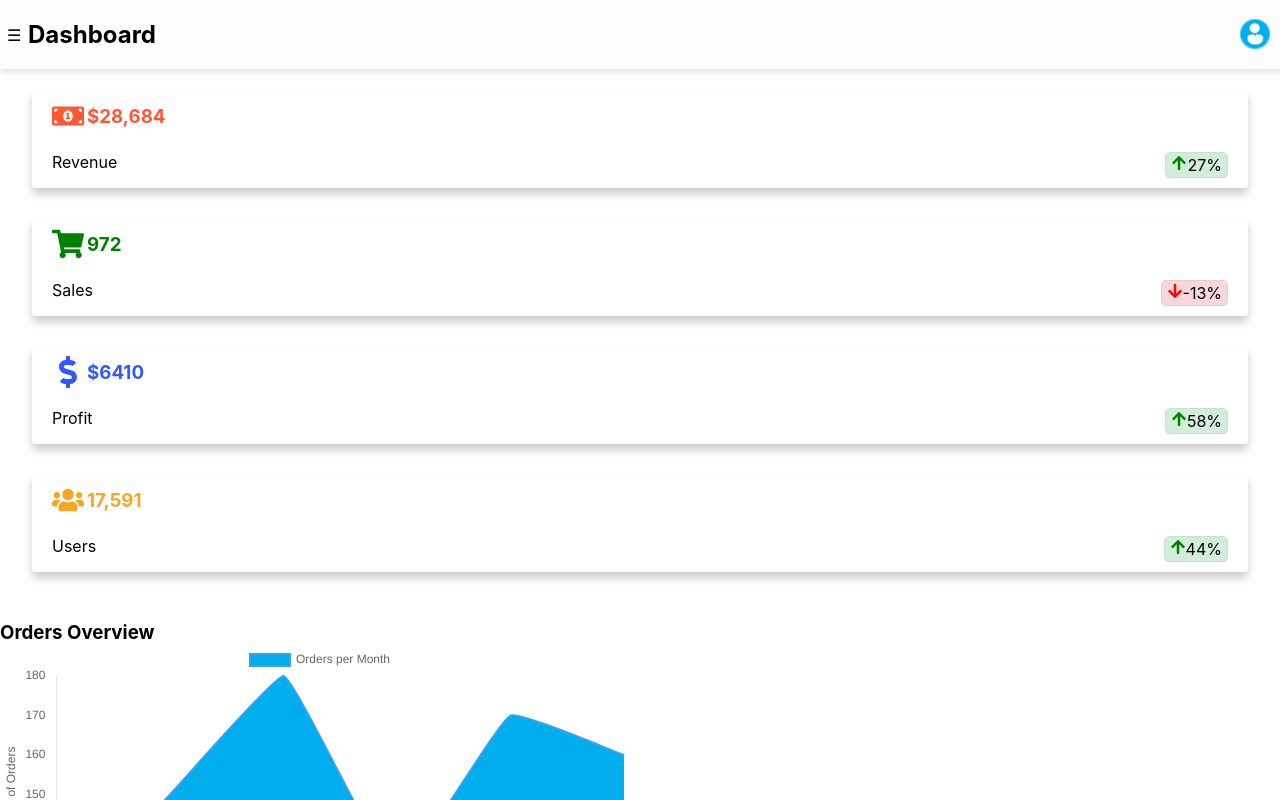
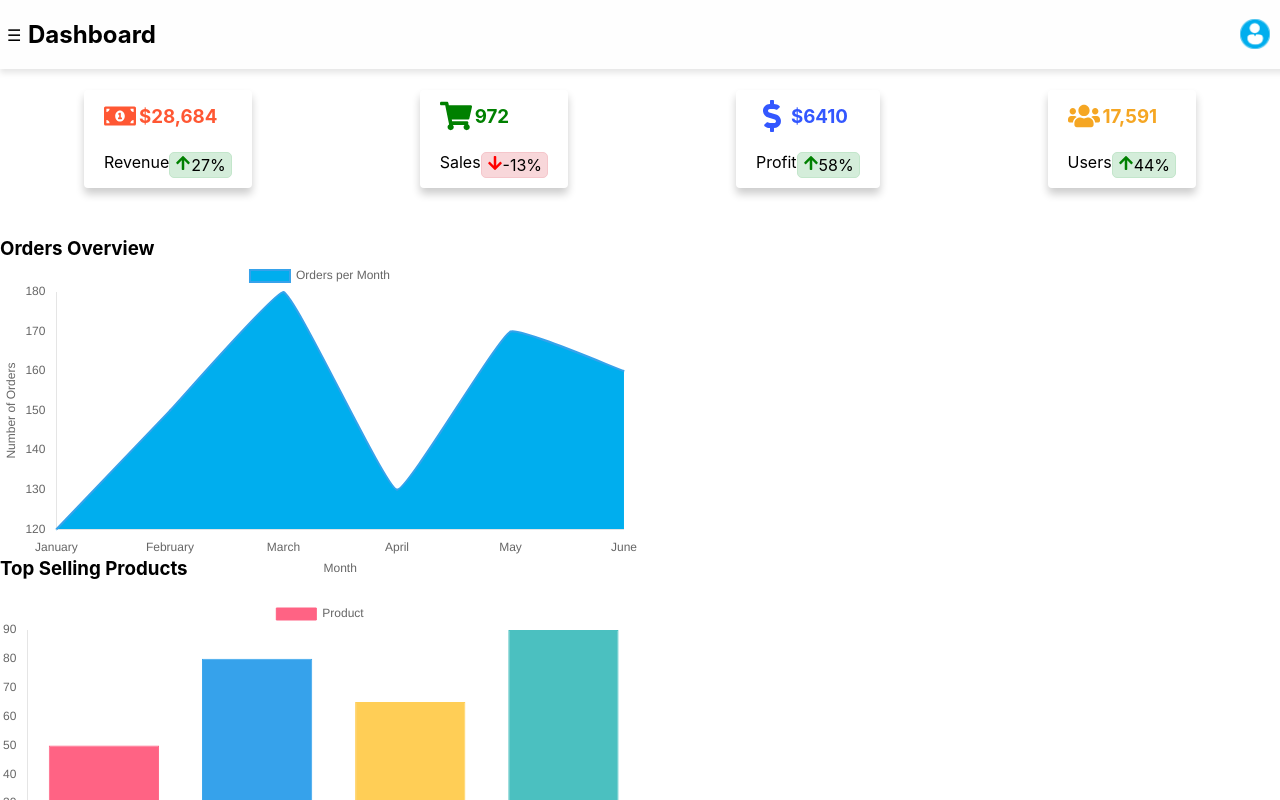
Before and after one commit to Ombito/Admin-dashboard, a React (Create React App) app: page / in a window 1280 px wide. Shown: the top 800 px of the page. Built offline with nearby package versions, Linux system fonts and the light colour scheme.

Commit message:
Fix: dashboard

```diff
--- a/src/components/Home/home.css
+++ b/src/components/Home/home.css
@@ -67,13 +67,23 @@
   gap: 30px;
   width: 100%;
 }
+.dashboardStatistics {
+  display: flex;
+  /* flex-direction: row; */
+  width: 100%;
+  justify-content: space-between;
+  flex-wrap: wrap;
+}
 .dashboard-stats-container {
   display: flex;
-  flex-wrap: wrap;
-  gap: 20px;
+  /* flex-wrap: wrap; */
+  /* gap: 20px; */
   margin: 0;
-  width: 100%;
-  justify-content: space-between;
+  /* width: 100%; */
+  /*  justify-content: space-between; */
+}
+.dashboard-stats-container:hover {
+  cursor: pointer;
 }
 .dashboard-stat {
   display: flex;
@@ -88,7 +98,7 @@
   display: flex;
 }
 .dashboard-icon {
-  font-size: 1.8rem;
+  font-size: 1.5rem;
   margin-right: 3px;
 }
 .statRatio-div {
@@ -164,8 +174,12 @@
     width: 100%;
     padding: 0;
   }
+  /* .dashboardStatistics {
+    display: flex;
+    flex-wrap: wrap;
+  } */
   .dashboard-stats-container {
     margin: 0 auto;
-    width: 95%;
+    /* width: 95%; */
   }
 }
--- a/src/components/Home/home.jsx
+++ b/src/components/Home/home.jsx
@@ -180,6 +180,7 @@ const handleExportPDF = () => {
         </div>
         <div className="dashboard-home-landing">
           <div className="dashboard-hero">
+            <div className="dashboardStatistics">
               {dashboardStats.map((stat, index) => (<div onClick={() => handleStatClick(index)} className="dashboard-stats-container">
                 <DashboardStatItem
                   key={stat.id}
@@ -191,6 +192,7 @@ const handleExportPDF = () => {
                 />
               </div>
             ))}
+            </div>
             <div className="dashboard">
               <div className="chart-container">
                 <Linegraph />
```
Lines whose indentation alone changed are shown as unchanged.
